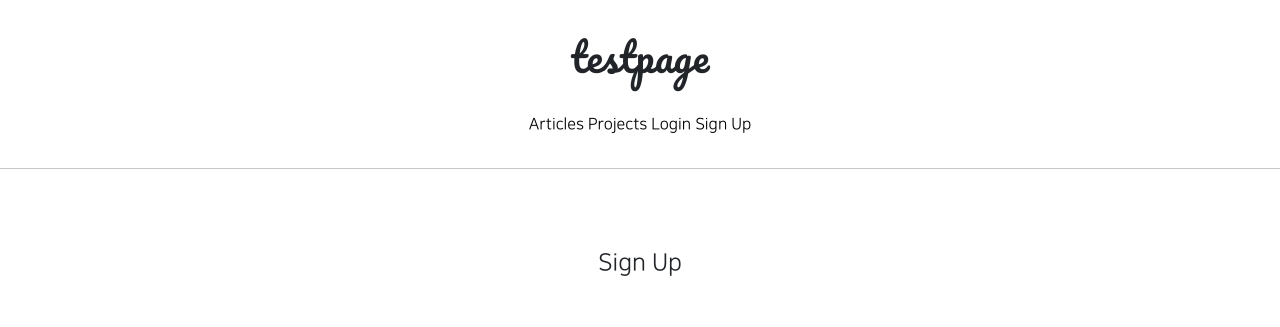
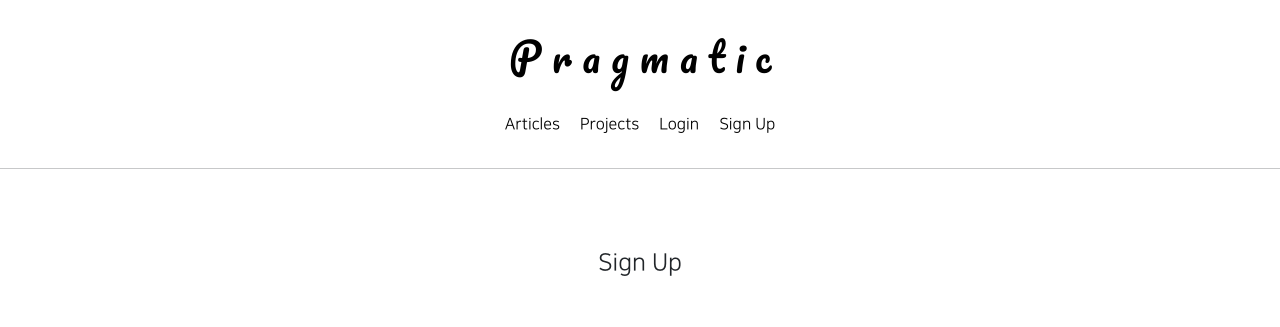
Before and after one commit to phu92/GIS_PHU, a Django app: page /accounts/create/ in a window 1280 px wide. Shown: the top 327 px of the page. Run offline with Django 3.2, Linux system fonts and the light colour scheme; parts of the project's set-up code (start-up, migrations or seed data) failed here and were passed over; some libraries are stand-ins or nearby versions.

Commit message:
8.27 django commit 2

```diff
--- a/GIS_phuu/urls.py
+++ b/GIS_phuu/urls.py
@@ -18,7 +18,11 @@ from django.conf.urls.static import static
 from django.contrib import admin
 from django.urls import path, include
 
+from articleapp.views import ArticleListView
+
 urlpatterns = [
+    path('', ArticleListView.as_view(), name='home'),
+
     path('admin/', admin.site.urls),
     path('accounts/', include('accountapp.urls')),
     path('profiles/', include('profileapp.urls')),
--- a/articleapp/models.py
+++ b/articleapp/models.py
@@ -10,7 +10,8 @@ class Article(models.Model):
                                related_name='article', null=True)
 
     project = models.ForeignKey(Project, on_delete=models.SET_NULL,
-                                related_name='article', null=True)
+                                related_name='article', null=True, blank=True)
+    #입력값 안받으려면 blank
 
     title = models.CharField(max_length=200, null=True)
     image = models.ImageField(upload_to='article/', null=True)
--- a/templates/header.html
+++ b/templates/header.html
@@ -1,43 +1,47 @@
 <div style="text-align: center">
     <div class = testpage_header_logo>
-        <h1>testpage</h1>
+        <h1>
+            <a href="{% url 'home' %}">
+                P r a g m a t i c
+            </a>
+        </h1>
     </div>
     <div class="testpage_header_button">
-        <span>
+        <span class="mx-2">
             <a href="{% url 'articleapp:list' %}">
                 Articles
             </a>
         </span>
-        <span>
+        <span class="mx-2">
             <a href="{% url 'projectapp:list' %}">
                 Projects
             </a>
         </span>
     {% if user.is_authenticated %}
-        <span>
+        <span class="mx-2">
             <a href="{% url 'subscribeapp:list' %}">
                 Subscription
             </a>
         </span>
     {% endif %}
         {% if not user.is_authenticated %}
-        <span>
+        <span class="mx-2">
             <a href="{% url 'accountapp:login' %}">
                Login
             </a>
         </span>
-        <span>
+        <span class="mx-2">
             <a href="{% url 'accountapp:create' %}">
                Sign Up
             </a>
         </span>
         {% else %}
-        <span>
+        <span class="mx-2">
             <a href="{% url 'accountapp:logout' %}">
                 Logout
             </a>
         </span>
-        <span>
+        <span class="mx-2">
             <a href="{% url 'accountapp:detail' pk=user.pk%}">
                 MyPage
             </a>
```
Also changed, not shown: articleapp/migrations/0004_alter_article_project.py (added).
